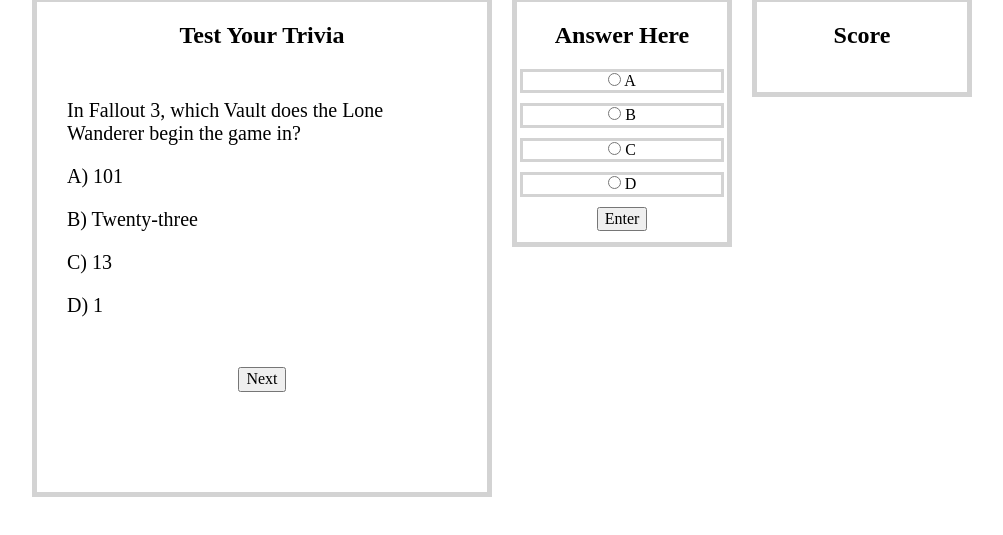
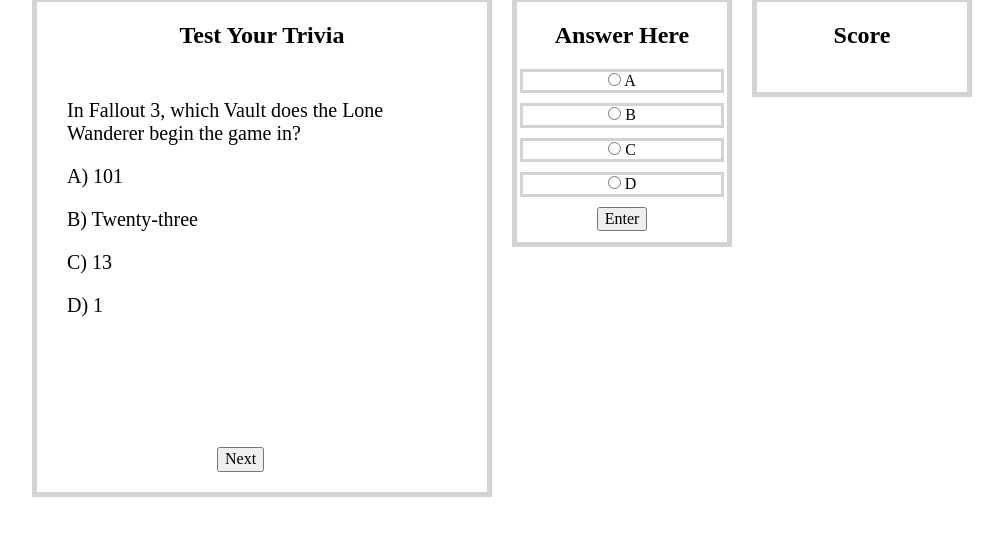
Before and after one commit to asw001/quiz-app, a plain HTML site: page index.html in a window 1280 px wide. Shown: the part 83-618 px from the top of the page, without its empty margins (138-1141 px from the left). Drawn offline with nearby package versions, Linux system fonts and the light colour scheme.

Commit message:
fixing layout

```diff
--- a/app.js
+++ b/app.js
@@ -80,12 +80,6 @@ function init() {
     var qAs = getQAs(questionNumbers, questionAndAnswers)
     var myQuiz = new makeQuiz(questionNumbers, qAs);
     return myQuiz;
-    //var currentQA = myQuiz.getNextQuestion();
-     //console.log(currentQA.question);
-    //console.log(myQuiz.getNextQuestion());
-    // $(document).ready(function(){
-     //   $(".question-section > span").html(currentQA.question);
-    //});
 };
 
 function doQuiz() {
--- a/main.css
+++ b/main.css
@@ -16,6 +16,7 @@ header {
 	border: 5px solid lightgray;
 	height: 500px;
 	text-align: center;
+	position: relative;
 }
 
 h1 {
@@ -32,6 +33,13 @@ h1 {
 .control-button, .answer-button {
 	margin-top: : 20px;
 	text-align: center;
+}
+
+.control-button {
+    position: absolute;
+    left: 180px;
+    bottom: 20px;
+
 }
 
 .answer-panel {
```
Also changed, not shown: index.html (+1 -2 lines).
